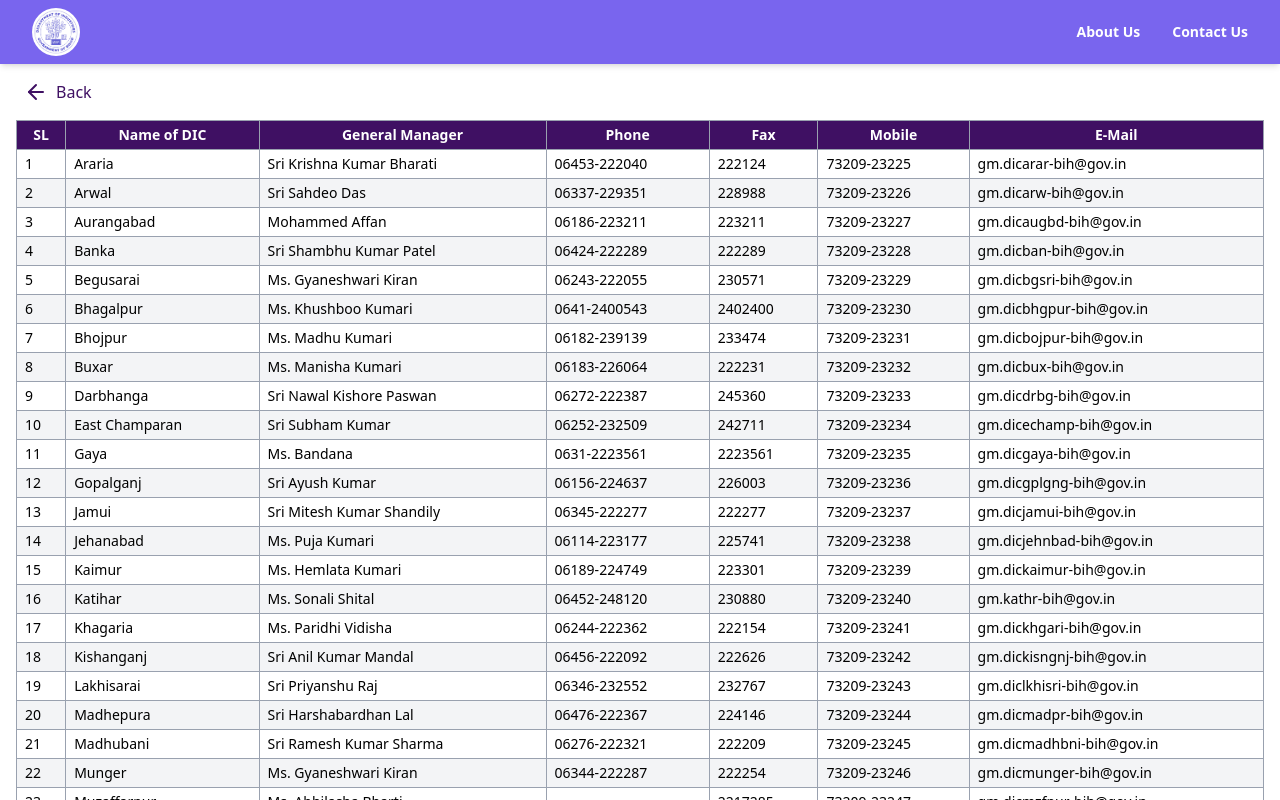
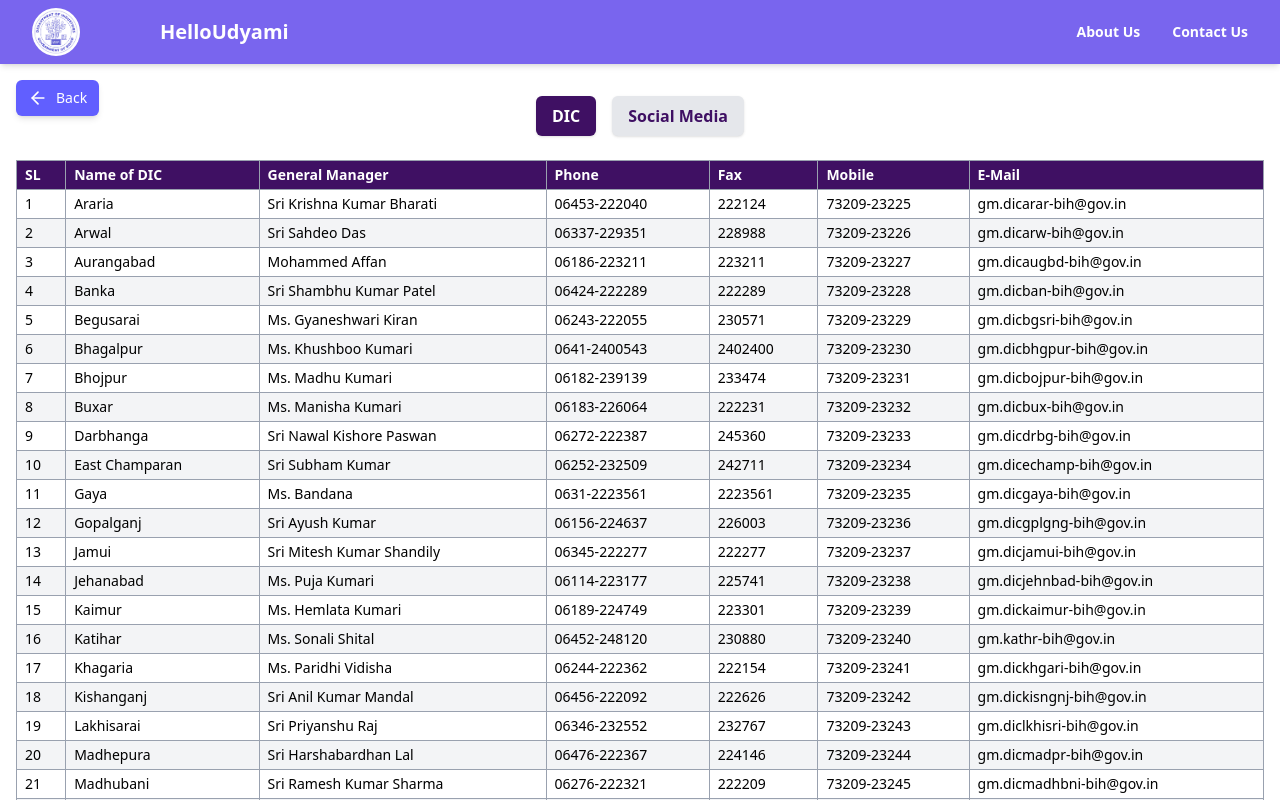
Before and after one commit to k20manish/Udyami_Bot, a React (Vite) app: page /Contact in a window 1280 px wide. Shown: the top 800 px of the page. Built offline with nearby package versions, Linux system fonts and the light colour scheme; the HTML template or start-up script is replaced by a standard one.

Commit message:
modifying

```diff
--- a/index.html
+++ b/index.html
@@ -5,6 +5,8 @@
     <link rel="icon" type="image/svg+xml" href="/vite.svg" />
     <meta name="viewport" content="width=device-width, initial-scale=1.0" />
     <title>Vite + React</title>
+    <link href="https://fonts.googleapis.com/css2?family=Gilda+Display&display=swap" rel="stylesheet">
+
     <link href="https://fonts.googleapis.com/css2?family=Orbitron:wght@500&display=swap" rel="stylesheet">
 
   </head>
--- a/src/component/AboutUs.jsx
+++ b/src/component/AboutUs.jsx
@@ -1,14 +1,14 @@
 import React from "react";
 import { useNavigate } from "react-router-dom";
 import { ArrowLeft } from "lucide-react";
-import { motion } from 'framer-motion';
+import { motion } from "framer-motion";
 
 const AboutUs = () => {
   const navigate = useNavigate();
 
   return (
     <motion.div
-      className="relative max-w-4xl mx-auto px-4 sm:px-6 py-6 mt-20 bg-white rounded-2xl  "
+      className="relative max-w-4xl mx-auto px-4 sm:px-6 py-6 mt-14 bg-white rounded-2xl shadow-md"
       initial={{ opacity: 0, y: 50 }}
       animate={{ opacity: 1, y: 0 }}
       transition={{ duration: 0.5 }}
@@ -16,39 +16,46 @@ const AboutUs = () => {
       {/* Back Button */}
       <button
         onClick={() => navigate("/")}
-        className="flex items-center text-[#3f1063] hover:text-[#7171ed] p-2 mb-4 sm:absolute sm:top-6 sm:left-6 cursor-pointer"
+        className="flex items-center text-[#ffffff] hover:text-[#e3e3f4] bg-indigo-500 rounded-md p-2 mb-4 sm:absolute sm:top-6 sm:left-6 cursor-pointer"
       >
         <ArrowLeft className="mr-2 w-5 h-5" />
-        <span className="text-sm sm:text-base">Back</span>
+        <span className="text-sm sm:text-base font-medium">Back</span>
       </button>
 
       {/* Title */}
-      <h1 className="text-2xl sm:text-3xl font-bold mb-6 text-center">
+      <h1 className="text-2xl sm:text-3xl font-bold mb-6 text-center text-[#3f1063]">
         About MMUY 2024-25
       </h1>
 
-      {/* Paragraphs */}
-      <p className="text-gray-700 text-base sm:text-lg mb-4">
-        The Mukhyamantri Udyami Yojana (MUY) is an initiative by the government
-        aimed at empowering entrepreneurs and boosting small and medium-sized
-        enterprises (SMEs). This program focuses on providing financial
-        assistance, mentorship, and support to aspiring business owners,
-        enabling them to establish and expand their businesses.
-      </p>
+      {/* Content */}
+      <div className="space-y-5 text-gray-700 text-sm sm:text-base leading-relaxed">
+        <p>
+          <strong className="text-[#3f1063]">Welcome to the Udyami Yojna Chatbot</strong> – Your Smart Assistant for Entrepreneurial Growth!
+        </p>
 
-      <p className="text-gray-700 text-base sm:text-lg mb-4">
-        Through a structured application and selection process, the scheme
-        identifies promising entrepreneurs and grants them the necessary funding
-        and resources to succeed. MUY is committed to fostering economic growth,
-        creating job opportunities, and driving innovation at the grassroots
-        level.
-      </p>
+        <p>
+          The Udyami Yojna Chatbot is an AI-powered virtual assistant developed to help aspiring and existing entrepreneurs navigate the Udyami Yojna scheme more efficiently and independently. It provides instant answers to commonly asked questions, guidance on eligibility, application procedures, documentation requirements, and more.
+        </p>
 
-      <p className="text-gray-700 text-base sm:text-lg">
-        Join us in building a thriving entrepreneurial ecosystem, where ideas
-        are transformed into reality, and local businesses contribute to the
-        economic development of the region.
-      </p>
+        <h2 className="text-lg sm:text-xl font-semibold text-[#3f1063]">Our Mission</h2>
+        <p>
+          We aim to empower entrepreneurs by making access to government schemes simpler, faster, and more transparent. The goal is to bridge the information gap and reduce dependency on intermediaries through reliable and real-time support.
+        </p>
+
+        <h2 className="text-lg sm:text-xl font-semibold text-[#3f1063]">Key Features</h2>
+        <ul className="list-disc list-inside space-y-1">
+          <li><strong>📌 24/7 Availability:</strong> Get answers to your queries anytime, anywhere.</li>
+          <li><strong>📂 Scheme Guidance:</strong> Understand benefits, eligibility, documents, and application steps.</li>
+          <li><strong>🔄 Context-Aware:</strong> Ask follow-up questions and continue your conversation naturally.</li>
+          <li><strong>🤝 Officer Assistance:</strong> Directs you to the right authority when expert help is needed.</li>
+          <li><strong>🧠 Learning System:</strong> Continuously updated to improve accuracy and handle new queries.</li>
+        </ul>
+
+        <h2 className="text-lg sm:text-xl font-semibold text-[#3f1063]">Who We Are</h2>
+        <p>
+          We are a team of developers, policy experts, and innovation enthusiasts committed to making government schemes more accessible. The chatbot leverages natural language processing (NLP) and AI-driven information retrieval to deliver the most relevant and up-to-date responses.
+        </p>
+      </div>
     </motion.div>
   );
 };
--- a/src/component/Contact.jsx
+++ b/src/component/Contact.jsx
@@ -1,66 +1,133 @@
+import { ArrowLeft, Linkedin, Twitter, Instagram,Globe } from "lucide-react";
+import { useNavigate } from "react-router-dom";
+import { useState } from "react";
 
- import { ArrowLeft } from "lucide-react";
-import { useNavigate } from "react-router-dom";
+// DIC data array (unchanged)
+const dicData = [
 
-const dicData = [
   ["1", "Araria", "Sri Krishna Kumar Bharati", "06453-222040", "222124", "73209-23225", "gm.dicarar-bih@gov.in"],
+
   ["2", "Arwal", "Sri Sahdeo Das", "06337-229351", "228988", "73209-23226", "gm.dicarw-bih@gov.in"],
+
   ["3", "Aurangabad", "Mohammed Affan", "06186-223211", "223211", "73209-23227", "gm.dicaugbd-bih@gov.in"],
+
   ["4", "Banka", "Sri Shambhu Kumar Patel", "06424-222289", "222289", "73209-23228", "gm.dicban-bih@gov.in"],
+
   ["5", "Begusarai", "Ms. Gyaneshwari Kiran", "06243-222055", "230571", "73209-23229", "gm.dicbgsri-bih@gov.in"],
+
   ["6", "Bhagalpur", "Ms. Khushboo Kumari", "0641-2400543", "2402400", "73209-23230", "gm.dicbhgpur-bih@gov.in"],
+
   ["7", "Bhojpur", "Ms. Madhu Kumari", "06182-239139", "233474", "73209-23231", "gm.dicbojpur-bih@gov.in"],
+
   ["8", "Buxar", "Ms. Manisha Kumari", "06183-226064", "222231", "73209-23232", "gm.dicbux-bih@gov.in"],
+
   ["9", "Darbhanga", "Sri Nawal Kishore Paswan", "06272-222387", "245360", "73209-23233", "gm.dicdrbg-bih@gov.in"],
+
   ["10", "East Champaran", "Sri Subham Kumar", "06252-232509", "242711", "73209-23234", "gm.dicechamp-bih@gov.in"],
+
   ["11", "Gaya", "Ms. Bandana", "0631-2223561", "2223561", "73209-23235", "gm.dicgaya-bih@gov.in"],
+
   ["12", "Gopalganj", "Sri Ayush Kumar", "06156-224637", "226003", "73209-23236", "gm.dicgplgng-bih@gov.in"],
+
   ["13", "Jamui", "Sri Mitesh Kumar Shandily", "06345-222277", "222277", "73209-23237", "gm.dicjamui-bih@gov.in"],
+
   ["14", "Jehanabad", "Ms. Puja Kumari", "06114-223177", "225741", "73209-23238", "gm.dicjehnbad-bih@gov.in"],
+
   ["15", "Kaimur", "Ms. Hemlata Kumari", "06189-224749", "223301", "73209-23239", "gm.dickaimur-bih@gov.in"],
+
   ["16", "Katihar", "Ms. Sonali Shital", "06452-248120", "230880", "73209-23240", "gm.kathr-bih@gov.in"],
+
   ["17", "Khagaria", "Ms. Paridhi Vidisha", "06244-222362", "222154", "73209-23241", "gm.dickhgari-bih@gov.in"],
+
   ["18", "Kishanganj", "Sri Anil Kumar Mandal", "06456-222092", "222626", "73209-23242", "gm.dickisngnj-bih@gov.in"],
+
   ["19", "Lakhisarai", "Sri Priyanshu Raj", "06346-232552", "232767", "73209-23243", "gm.diclkhisri-bih@gov.in"],
+
   ["20", "Madhepura", "Sri Harshabardhan Lal", "06476-222367", "224146", "73209-23244", "gm.dicmadpr-bih@gov.in"],
+
   ["21", "Madhubani", "Sri Ramesh Kumar Sharma", "06276-222321", "222209", "73209-23245", "gm.dicmadhbni-bih@gov.in"],
+
   ["22", "Munger", "Ms. Gyaneshwari Kiran", "06344-222287", "222254", "73209-23246", "gm.dicmunger-bih@gov.in"],
+
   ["23", "Muzaffarpur", "Ms. Abhilasha Bharti", "-", "2217285", "73209-23247", "gm.dicmzfpur-bih@gov.in"],
+
   ["24", "Nalanda", "Sri Bisheshwar Prasad", "06112-220639", "235205", "73209-23248", "gm.dicnld-bih@gov.in"],
+
   ["25", "Nawada", "Sri Amit Vikram Bhardwaj", "06324-212308", "212904", "73209-23249", "gm.dicnwda-bih@gov.in"],
+
   ["26", "Patna", "Sri Vivek Kumar", "0612-2270865", "2218900", "73209-23250", "gm.dicptn-bih@gov.in"],
+
   ["27", "Purnea", "Sri Sanjeev Kumar", "06454-242395", "242599", "73209-23251", "gm.dicpurnea-bih@gov.in"],
+
   ["28", "Rohtas", "Sri Ashish Ranjan", "06184-221084", "228856", "73209-23252", "gm.dicrohta-bih@gov.in"],
+
   ["29", "Saharsa", "Sri Mukesh Kumar", "06478-223110", "224986", "73209-23256", "gm.dicshars-bih@gov.in"],
+
   ["30", "Samastipur", "Sri Vivek Kumar Sharma", "06274-222379", "222216", "73209-23253", "gm.dicsmstipur-bih@gov.in"],
+
   ["31", "Saran", "Ms. Jyoti Kumari", "06152-222482", "240003", "73209-23254", "gm.dicsaran-bih@gov.in"],
+
   ["32", "Sheikhpura", "Sri Sujat", "06341-225073", "223001", "73209-23255", "gm.dicshkhpra-bih@gov.in"],
+
   ["33", "Sheohar", "Sri Pranay Kashyap", "06222-259088", "257288", "73209-23257", "gm.dicsheohar-bih@gov.in"],
+
   ["34", "Sitamarhi", "Ms. Priya Bharati", "06226-250527", "254516", "73209-23258", "gm.dicsita-bih@gov.in"],
+
   ["35", "Siwan", "Sri Vivek Kumar", "06154-245423", "242160", "73209-23259", "gm.dicsiw-bih@gov.in"],
+
   ["36", "Supaul", "Sri Manoj Kumar", "6473", "223041", "73209-23260", "gm.dicsupl-bih@gov.in"],
+
   ["37", "Vaishali", "Ms. Saneha", "06224-277739", "272501", "73209-23261", "gm.dicvish-bih@gov.in"],
+
   ["38", "West Champaran", "Sri Rohit Raj", "06254-232534", "242576", "73209-23262", "gm.dicwchamp-bih@gov.in"]
+
 ];
-
 
 function Contact() {
   const navigate = useNavigate();
+  const [activeTab, setActiveTab] = useState("dic");
+
   return (
-
-    <div className="overflow-x-auto p-4 mt-16">
-
+    <div className="p-4 mt-20 max-w-7xl mx-auto">
+      {/* Back Button */}
       <button
         onClick={() => navigate("/")}
-        className="absolute top-18 flex items-center text-[#3f1063] hover:text-[#7171ed] cursor-pointer p-2"
+        className="fixed top-20 left-4 flex items-center text-[#ffffff] hover:text-[#e8e8f7] bg-indigo-500 shadow-md rounded-md px-3 py-2 z-50"
       >
-        <ArrowLeft className="mr-2" />
-        Back
+        <ArrowLeft className="mr-2 w-5 h-5" />
+        <span className="text-sm font-medium">Back</span>
       </button>
 
-      <table className="table-auto border-collapse border border-gray-400 w-full text-sm mt-10">
+      {/* Toggle Buttons */}
+      <div className="flex flex-col sm:flex-row justify-center items-center gap-4 mb-6 mt-6 sm:mt-0">
+        <button
+          onClick={() => setActiveTab("dic")}
+          className={`w-fit sm:w-auto px-4 py-2 rounded-md font-semibold shadow  ${
+            activeTab === "dic"
+              ? "bg-[#3f1063] text-white"
+              : "bg-gray-200 text-[#3f1063] hover:bg-gray-300"
+          }`}
+        >
+          DIC
+        </button>
+        <button
+          onClick={() => setActiveTab("social")}
+          className={`w-fit sm:w-auto px-4 py-2 rounded-md font-semibold shadow ${
+            activeTab === "social"
+              ? "bg-[#3f1063] text-white"
+              : "bg-gray-200 text-[#3f1063] hover:bg-gray-300"
+          }`}
+        >
+          Social Media
+        </button>
+      </div>
+
+      {/* DIC Section */}
+      {activeTab === "dic" && (
+        <div className="overflow-x-auto">
+          <table className="min-w-full border-collapse border border-gray-400 text-sm sm:text-xs md:text-sm">
             <thead>
-          <tr className="bg-[#3f1063] text-white">
+              <tr className="bg-[#3f1063] text-white text-left">
                 <th className="border border-gray-400 px-2 py-1">SL</th>
                 <th className="border border-gray-400 px-2 py-1">Name of DIC</th>
                 <th className="border border-gray-400 px-2 py-1">General Manager</th>
@@ -72,15 +139,65 @@ function Contact() {
             </thead>
             <tbody>
               {dicData.map((row, index) => (
-            <tr key={index} className={index % 2 === 0 ? "bg-white" : "bg-gray-100"}>
+                <tr
+                  key={index}
+                  className={index % 2 === 0 ? "bg-white" : "bg-gray-100"}
+                >
                   {row.map((cell, i) => (
-                <td key={i} className="border border-gray-400 px-2 py-1">{cell}</td>
+                    <td
+                      key={i}
+                      className="border border-gray-400 px-2 py-1 break-words"
+                    >
+                      {cell}
+                    </td>
                   ))}
                 </tr>
               ))}
             </tbody>
           </table>
         </div>
+      )}
+
+      {/* Social Media Section */}
+      {activeTab === "social" && (
+        <div className="flex flex-col items-center gap-4 mt-10">
+          <p className="text-lg sm:text-xl font-semibold text-[#3f1063]">
+            Follow Us On
+          </p>
+          <div className="flex gap-8">
+            <a
+              href="https://www.linkedin.com/company/industriesdepartmentbihar"
+              target="_blank"
+              rel="noopener noreferrer"
+            >
+              <Linkedin className="text-[#0e76a8] w-8 h-8 hover:scale-110 transition-transform" />
+            </a>
+            <a
+              href="https://x.com/industriesbihar "
+              target="_blank"
+              rel="noopener noreferrer"
+            >
+              <Twitter className="text-[#1DA1F2] w-8 h-8 hover:scale-110 transition-transform" />
+            </a>
+            <a
+              href="https://www.instagram.com/industriesdeptbihar"
+              target="_blank"
+              rel="noopener noreferrer"
+            >
+              <Instagram className="text-[#4267B2] w-8 h-8 hover:scale-110 transition-transform" />
+            </a>
+            <a
+  href=" https://state.bihar.gov.in/industries/CitizenHome.html"
+  target="_blank"
+  rel="noopener noreferrer"
+>
+  <Globe className="text-green-600 w-8 h-8 hover:scale-110 transition-transform" />
+</a>
+          </div>
+        </div>
+      )}
+    </div>
   );
 }
+
 export default Contact;
--- a/src/component/NavBarNew.jsx
+++ b/src/component/NavBarNew.jsx
@@ -1,11 +1,14 @@
-import React from "react";
+import React, { useState } from "react";
 import { Link as RouterLink } from "react-router-dom";
-import AboutUs from "./AboutUs";
+import { Menu, X } from "lucide-react"; // Lucide icons for toggle
 
 const NavBarNew = () => {
+  const [isMenuOpen, setIsMenuOpen] = useState(false);
+
   return (
     <header className="fixed inset-x-0 top-0 z-50 bg-indigo-600 shadow-md">
       <nav className="flex items-center justify-between h-16 p-6 lg:px-8 bg-[#7965ee]">
+        {/* Logo */}
         <div className="flex lg:flex-1">
           <RouterLink to="/" className="-m-1.5 p-1.5">
             <img
@@ -15,10 +18,16 @@ const NavBarNew = () => {
             />
           </RouterLink>
         </div>
-        <div className="flex gap-x-8">
+
+        {/* Title */}
+        <div className="absolute sm:left-1/8 left-1/4 font-bold text-xl font-glida text-white">
+          HelloUdyami
+        </div>
+
+        {/* Desktop Links */}
+        <div className="hidden sm:flex gap-x-8">
           <RouterLink
             to="/AboutUs"
-
             className="text-sm font-semibold leading-6 text-white hover:text-gray-200"
           >
             About Us
@@ -30,7 +39,37 @@ const NavBarNew = () => {
             Contact Us
           </RouterLink>
         </div>
+
+        {/* Mobile Menu Toggle */}
+        <div className="sm:hidden flex items-center">
+          <button
+            onClick={() => setIsMenuOpen(!isMenuOpen)}
+            className="text-white focus:outline-none"
+          >
+            {isMenuOpen ? <X size={24} /> : <Menu size={24} />}
+          </button>
+        </div>
       </nav>
+
+      {/* Mobile Dropdown */}
+      {isMenuOpen && (
+        <div className="sm:hidden bg-[#7965ee] px-6 pb-4 pt-2 shadow-md">
+          <RouterLink
+            to="/AboutUs"
+            className="block py-2 text-sm font-semibold text-white hover:text-gray-200"
+            onClick={() => setIsMenuOpen(false)}
+          >
+            About Us
+          </RouterLink>
+          <RouterLink
+            to="/Contact"
+            className="block py-2 text-sm font-semibold text-white hover:text-gray-200"
+            onClick={() => setIsMenuOpen(false)}
+          >
+            Contact Us
+          </RouterLink>
+        </div>
+      )}
     </header>
   );
 };
--- a/vite.config.js
+++ b/vite.config.js
@@ -10,5 +10,6 @@ export default defineConfig({
   ],
   fontFamily: {
     orbitron: ['Orbitron', 'sans-serif'],
+    gilda: ['"Gilda Display"', 'serif'],
   },
 })
```
Also changed, not shown: src/component/Chatbot.jsx (+6 -2 lines). Lines whose indentation alone changed are shown as unchanged.
